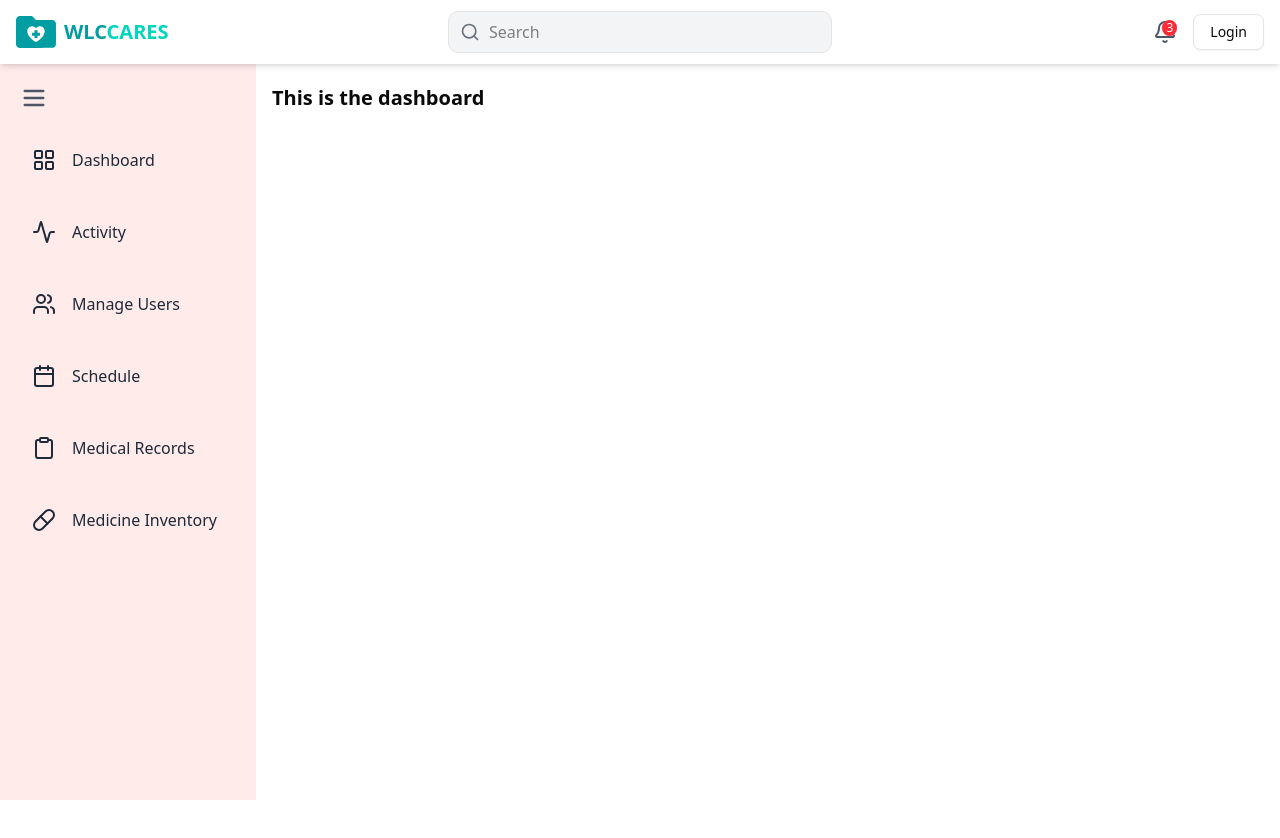
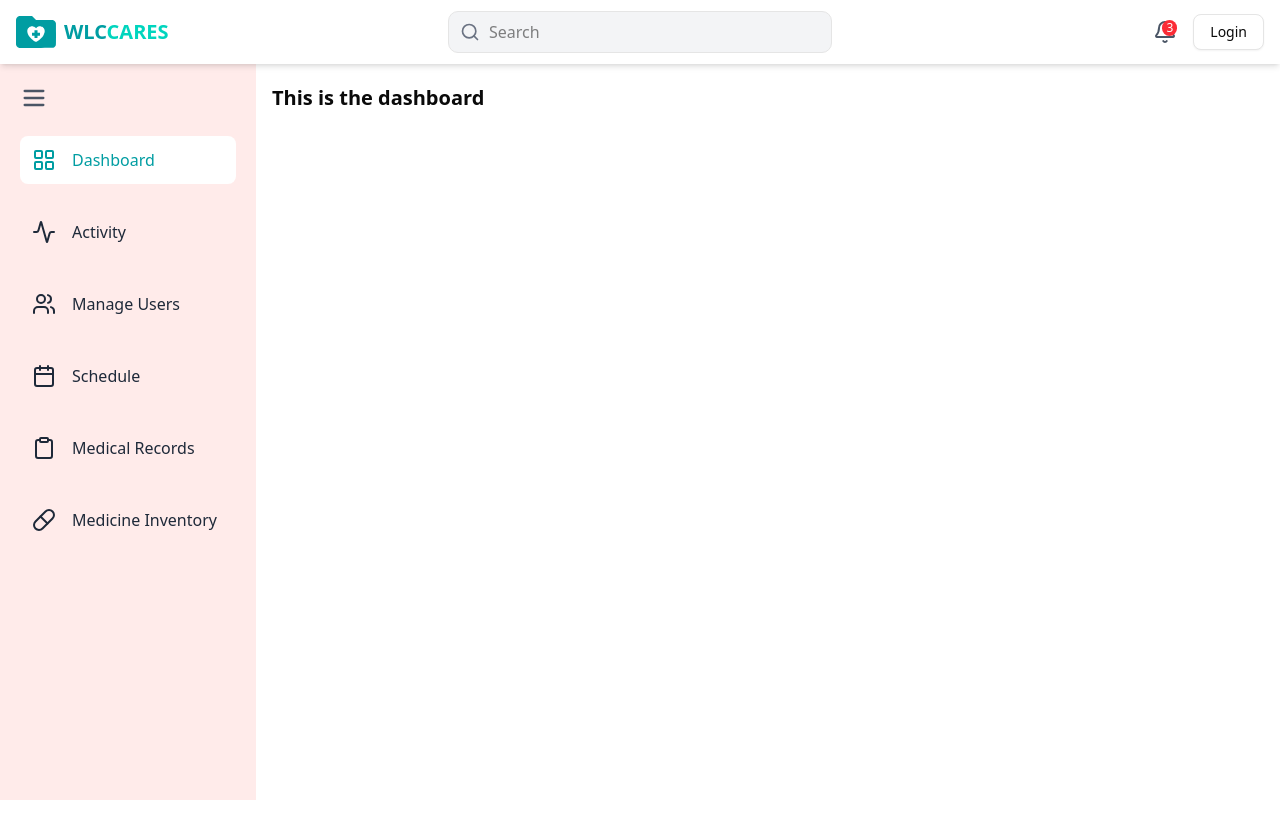
Before and after one commit to diomnne/WLC-CARES, a Next.js app: page /admin-dashboard in a window 1280 px wide. Shown: the top 838 px of the page. Built offline with nearby package versions, Linux system fonts and the light colour scheme; no server answers.

Commit message:
Refactor sidebar: highlight active routes; fix premature rendering

```diff
--- a/src/app/components/ui/admin-sidebar.tsx
+++ b/src/app/components/ui/admin-sidebar.tsx
@@ -1,18 +1,24 @@
 "use client";
-import { JSX, useState } from "react";
-import { useRouter } from "next/navigation";
+import { JSX, useEffect, useState } from "react";
+import { useRouter, usePathname } from "next/navigation";
 import { Menu, LayoutGrid, Activity, Users, Calendar, Clipboard, Pill } from "lucide-react";
 
-// sidebar buttons
 function SidebarItem({ icon, text, isOpen, route }: { icon: JSX.Element; text: string; isOpen: boolean; route: string }) {
   const router = useRouter();
+  const pathname = usePathname();
+
+  const isActive = pathname === route;
 
   return (
     <button
       onClick={() => router.push(route)}
-      className={`flex items-center w-full p-3 text-gray-800 hover:bg-white hover:text-[#009da2] rounded-md cursor-pointer transition-all ${
-        isOpen ? "justify-start space-x-4" : "justify-center"
-      }`}
+      className={`flex items-center w-full p-3 rounded-md cursor-pointer transition-all
+        ${isOpen ? "justify-start space-x-4" : "justify-center"}
+        ${
+          isActive
+            ? "bg-white text-[#009da2]"
+            : "text-gray-800 hover:bg-white hover:text-[#009da2]"
+        }`}
     >
       <span className="text-[20px]">{icon}</span>
       {isOpen && <span className="whitespace-nowrap">{text}</span>}
@@ -20,9 +26,23 @@ function SidebarItem({ icon, text, isOpen, route }: { icon: JSX.Element; text: s
   );
 }
 
+export default function AdminSidebar() {
+  const [isOpen, setIsOpen] = useState<boolean | null>(null);
 
-export default function AdminSidebar() {
-  const [isOpen, setIsOpen] = useState(true);
+  useEffect(() => {
+    const savedState = localStorage.getItem("sidebar-open");
+    setIsOpen(savedState === null ? true : savedState === "true");
+  }, []);
+
+  useEffect(() => {
+    if (isOpen !== null) {
+      localStorage.setItem("sidebar-open", isOpen.toString());
+    }
+  }, [isOpen]);
+
+  if (isOpen === null) {
+    return null;
+  }
 
   return (
     <div className="flex">
@@ -34,8 +54,8 @@ export default function AdminSidebar() {
       >
         {/* Menu Button */}
         <button
-          className="mb-6 text-gray-600 focus:outline-none"
-          onClick={() => setIsOpen(!isOpen)}
+          className="mb-6 text-gray-600 focus:outline-none cursor-pointer"
+          onClick={() => setIsOpen((prev) => !prev)}
         >
           <Menu size={28} />
         </button>
@@ -51,7 +71,6 @@ export default function AdminSidebar() {
         </nav>
       </div>
 
-      {/* Content */}
       <div className={`flex-1 p-6 transition-all ${isOpen ? "ml-50" : "ml-2"}`}>
       </div>
     </div>
--- a/src/app/components/ui/student-sidebar.tsx
+++ b/src/app/components/ui/student-sidebar.tsx
@@ -1,18 +1,24 @@
 "use client";
-import { JSX, useState } from "react";
-import { useRouter } from "next/navigation";
-import { Menu, LayoutGrid, Clipboard, Clock1, Stethoscope } from "lucide-react";
+import { JSX, useEffect, useState } from "react";
+import { useRouter, usePathname } from "next/navigation";
+import { Menu, LayoutGrid, Activity, Users, Calendar, Clipboard, Stethoscope, Clock1 } from "lucide-react";
 
-// sidebar buttons
 function SidebarItem({ icon, text, isOpen, route }: { icon: JSX.Element; text: string; isOpen: boolean; route: string }) {
   const router = useRouter();
+  const pathname = usePathname();
+
+  const isActive = pathname === route;
 
   return (
     <button
       onClick={() => router.push(route)}
-      className={`flex items-center w-full p-3 text-gray-800 hover:bg-white hover:text-[#009da2] rounded-md cursor-pointer transition-all ${
-        isOpen ? "justify-start space-x-4" : "justify-center"
-      }`}
+      className={`flex items-center w-full p-3 rounded-md cursor-pointer transition-all
+        ${isOpen ? "justify-start space-x-4" : "justify-center"}
+        ${
+          isActive
+            ? "bg-white text-[#009da2]"
+            : "text-gray-800 hover:bg-white hover:text-[#009da2]"
+        }`}
     >
       <span className="text-[20px]">{icon}</span>
       {isOpen && <span className="whitespace-nowrap">{text}</span>}
@@ -20,9 +26,23 @@ function SidebarItem({ icon, text, isOpen, route }: { icon: JSX.Element; text: s
   );
 }
 
+export default function StudentSidebar() {
+  const [isOpen, setIsOpen] = useState<boolean | null>(null);
 
-export default function StudentSidebar() {
-  const [isOpen, setIsOpen] = useState(true);
+  useEffect(() => {
+    const savedState = localStorage.getItem("sidebar-open");
+    setIsOpen(savedState === null ? true : savedState === "true");
+  }, []);
+
+  useEffect(() => {
+    if (isOpen !== null) {
+      localStorage.setItem("sidebar-open", isOpen.toString());
+    }
+  }, [isOpen]);
+
+  if (isOpen === null) {
+    return null;
+  }
 
   return (
     <div className="flex">
@@ -34,8 +54,8 @@ export default function StudentSidebar() {
       >
         {/* Menu Button */}
         <button
-          className="mb-6 text-gray-600 focus:outline-none"
-          onClick={() => setIsOpen(!isOpen)}
+          className="mb-6 text-gray-600 focus:outline-none cursor-pointer"
+          onClick={() => setIsOpen((prev) => !prev)}
         >
           <Menu size={28} />
         </button>
@@ -49,7 +69,6 @@ export default function StudentSidebar() {
         </nav>
       </div>
 
-      {/* Content */}
       <div className={`flex-1 p-6 transition-all ${isOpen ? "ml-50" : "ml-2"}`}>
       </div>
     </div>
```
